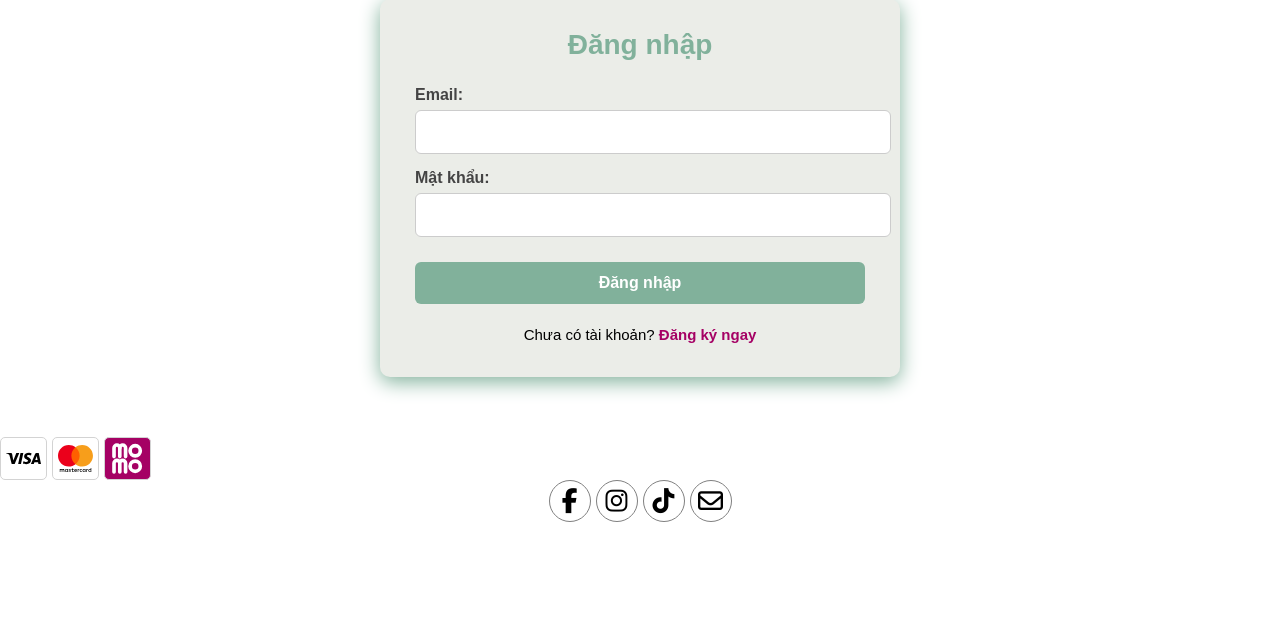
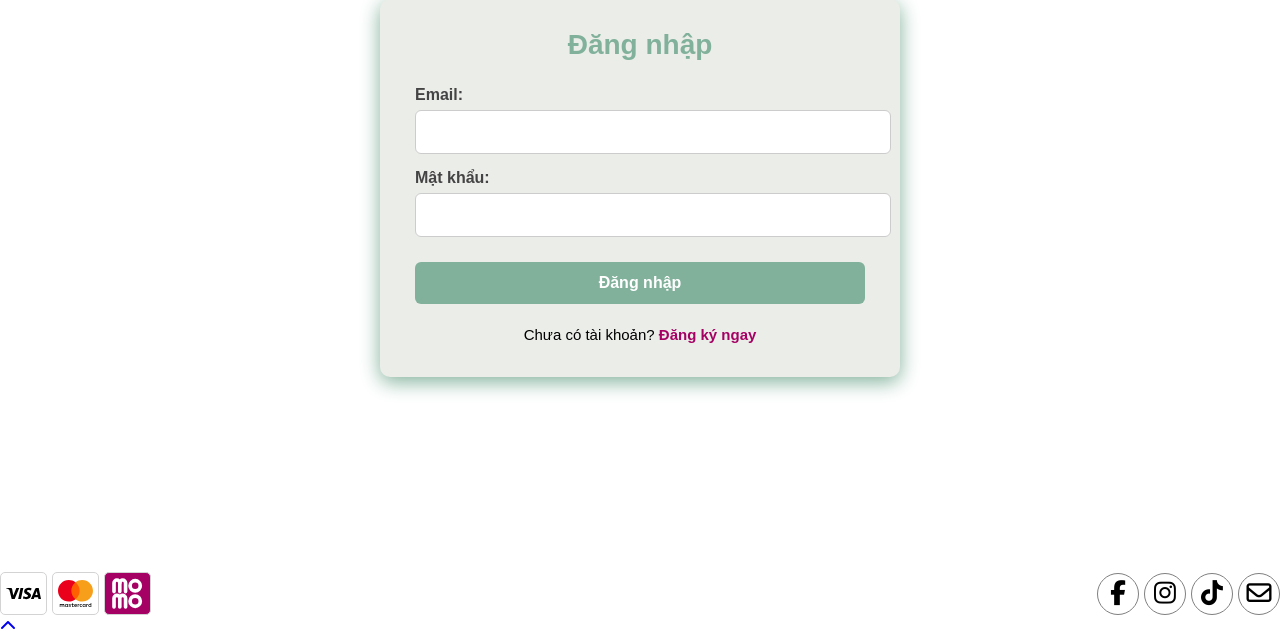
Before and after one commit to manhduc-25/Nhom11, a PHP site: page /flower_gift_shop/auth/login.php in a window 1280 px wide. Shown: the part 247-884 px from the top of the page. Before the commit the page ends 769 px from the top, so only its background shows below. Run offline with PHP 8.4, Linux system fonts and the light colour scheme.

Commit message:
Update footer.php

```diff
--- a/flower_gift_shop/includes/footer.php
+++ b/flower_gift_shop/includes/footer.php
@@ -1,4 +1,5 @@
-<div class="">
+<footer>
+    <div class="footer-content">
         <!-- pay-method -->
         <div class="pay-method">
             <svg xmlns="http://www.w3.org/2000/svg" width="35" height="35" viewBox="0 0 24 24">
@@ -35,3 +36,6 @@
             <a href="#"><i class="fa-regular fa-envelope"></i></a>
         </div>
     </div>
+    <!-- Back-to-top -->
+    <a href="#home-page" class="back-to-top"><i class="fa-solid fa-chevron-up"></i></a>
+</footer>
```
Lines whose indentation alone changed are shown as unchanged.
